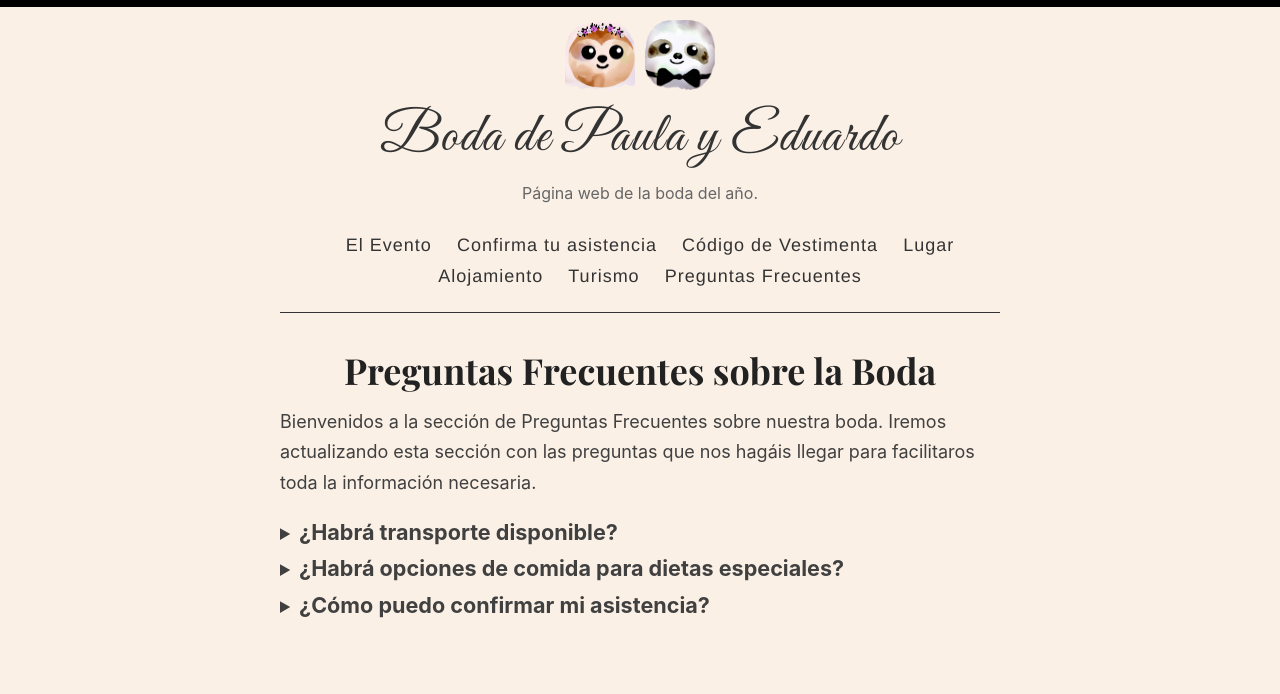
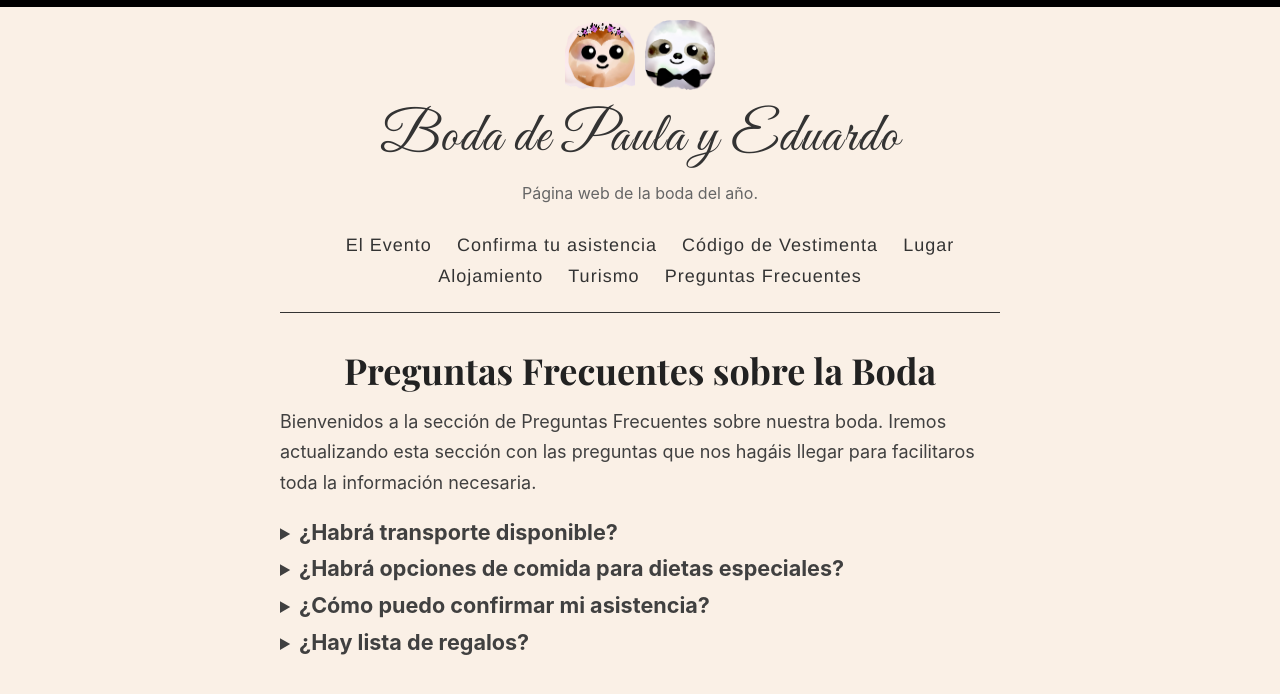
Before and after one commit to boda-paula-y-eduardo/boda-paula-eduardo, a Jekyll site: the page built from _pages/faq.md, in a window 1280 px wide. Shown: the top 694 px of the page. Built offline with Jekyll 4.4.1, drawn with Linux system fonts in a browser that asks for light colours; some web fonts are replaced; some of the changed text lies outside the part shown.

Commit message:
Update faq.md

```diff
--- a/_pages/faq.md
+++ b/_pages/faq.md
@@ -27,3 +27,12 @@ Sí, habrá opciones para dietas especiales. Por favor, asegúrate de indicar cu
 Por favor, completa el <a href="https://forms.gle/STETQ7LmKj9dg1DV8">formulario de registro</a> para confirmar tu asistencia. Si tienes alguna pregunta o necesitas ayuda con tu registro, no dudes en contactarnos.
 
 </details>
+
+<details>
+<summary><b style="font-size: larger;">¿Hay lista de regalos?</b></summary>
+
+No, no hay lista de regalos. Con que vengáis y os lo paséis bien es más que suficiente. Si aun así queréis
+hacernos un regalo, hablad directamente con nosotros.
+¡Gracias por vuestro cariño y generosidad!
+
+</details>
```
